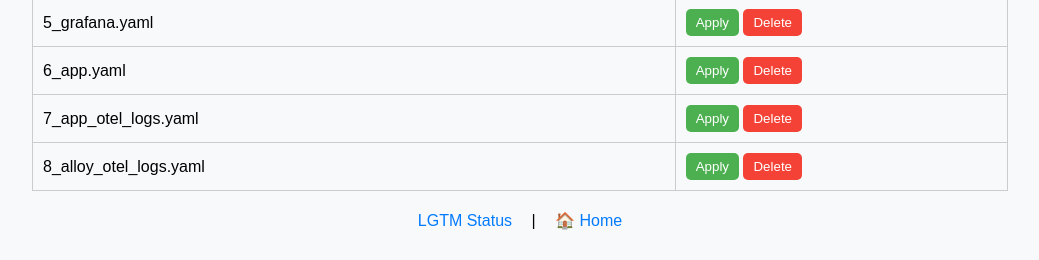
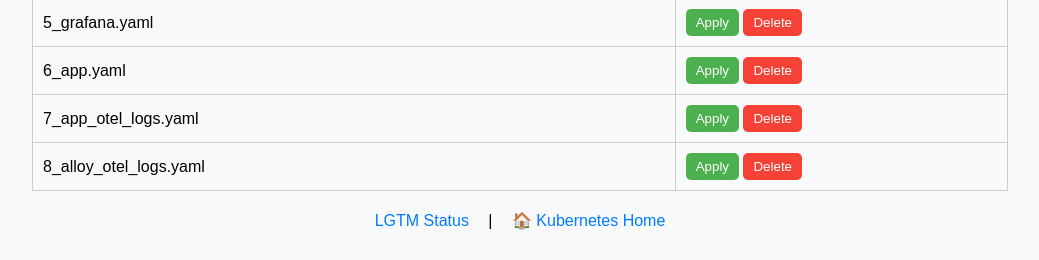
Before and after one commit to arunvel1988/observability-ui, a Flask app: page /k8s/files in a window 1280 px wide. Shown: the part 935-1195 px from the top of the page, without its empty margins (120-1159 px from the left). Run offline with Flask 3, Linux system fonts and the light colour scheme.

Commit message:
Update view_files.html

```diff
--- a/templates/view_files.html
+++ b/templates/view_files.html
@@ -48,7 +48,7 @@
 
     <div class="nav">
         <a href="/k8s/otel/lgtm/status">LGTM Status</a> |
-        <a href="/">🏠 Home</a>
+        <a href="/k8s">🏠 Kubernetes Home</a>
     </div>
 </body>
 </html>
```
